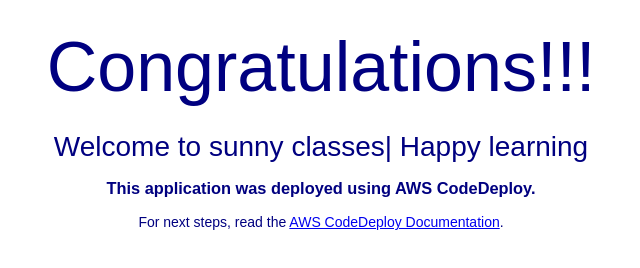
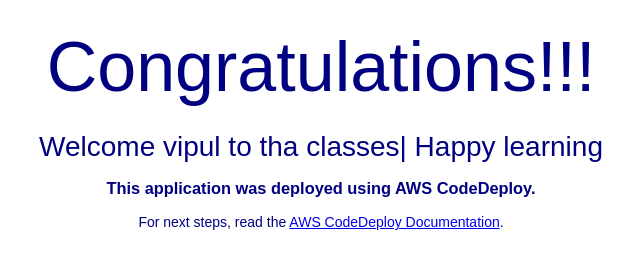
Before and after one commit to yudfgh/hypha-demo, a plain HTML site: page index.html in a window 1280 px wide. Shown: the part 220-488 px from the top of the page, without its empty margins (319-959 px from the left). Drawn offline with Linux system fonts and the light colour scheme.

Commit message:
Update index.html

```diff
--- a/index.html
+++ b/index.html
@@ -28,7 +28,7 @@
   <div align="center">
     <img src="https://s3.ap-south-1.amazonaws.com/www.basava.com/aar_logo_final.png" style="max-width: 20%;">
     <h1>Congratulations!!! </h1>
-      <h2>Welcome to sunny classes| Happy learning</h2>
+      <h2>Welcome vipul to tha classes| Happy learning</h2>
     <h3>This application was deployed using AWS CodeDeploy.</h3>
     <p>For next steps, read the <a href="http://aws.amazon.com/documentation/codedeploy">AWS CodeDeploy Documentation</a>.</p>
   </div>
```
